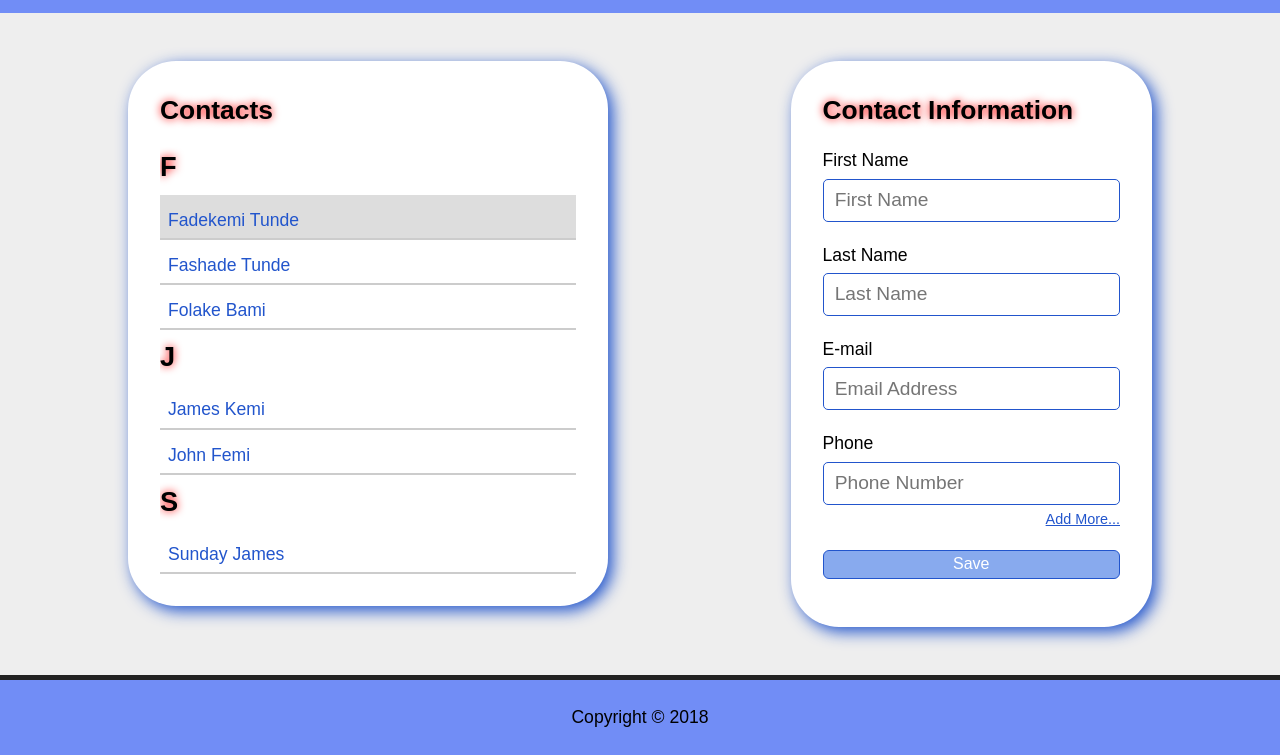
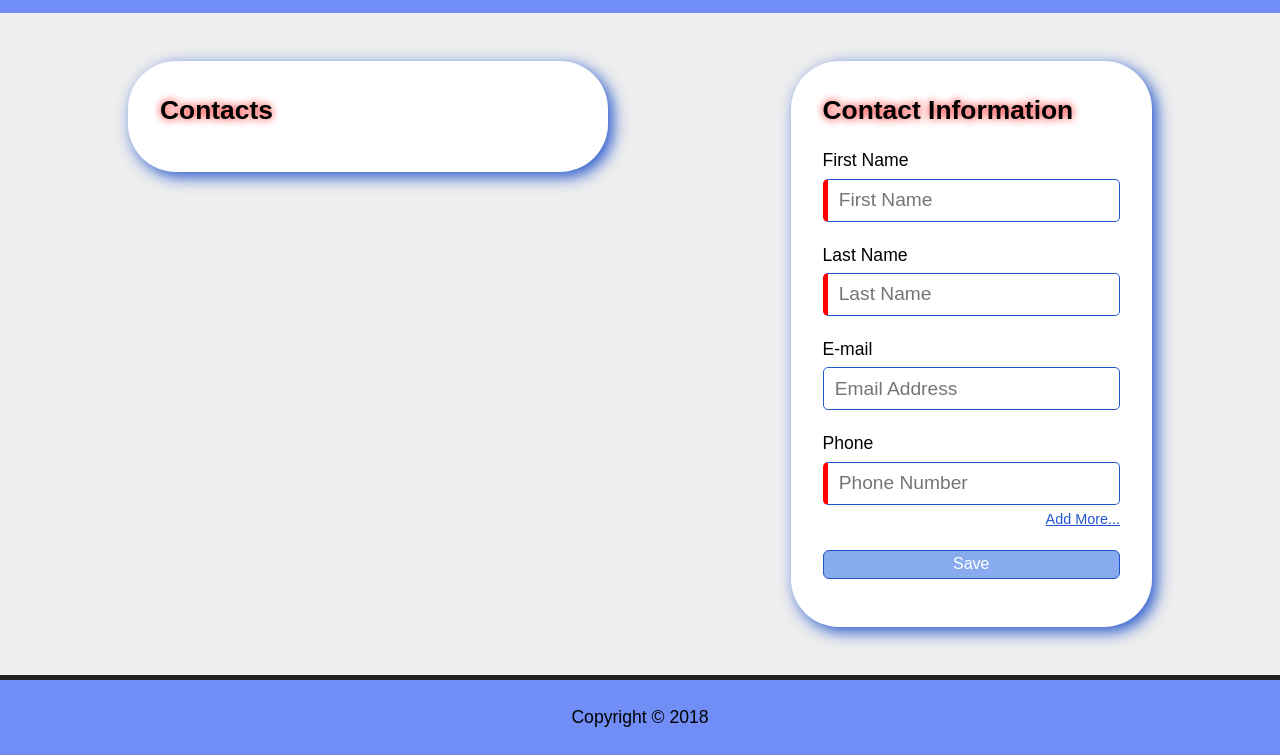
Before and after one commit to sudhons/My-Contacts-App, a plain HTML site: page index.html in a window 1280 px wide. Both pictures are taken after a click on the link "Add New Contact". Shown: the part 141-896 px from the top of the page. Drawn offline with Linux system fonts and the light colour scheme.

Commit message:
Replaced array with localStorage. Requred field indicated.

```diff
--- a/index.html
+++ b/index.html
@@ -33,11 +33,11 @@
                     <form name="contact-form">
                         <div id="firstname">
                             <label for="firstname">First Name</label>
-                            <input type="text" name="firstname" placeholder="First Name">
+                            <input class="required" type="text" name="firstname" placeholder="First Name">
                         </div>
                         <div id="lastname">
                             <label for="lastname">Last Name</label>
-                            <input type="text" name="lastname" placeholder="Last Name">
+                            <input class="required" type="text" name="lastname" placeholder="Last Name">
                         </div>
                         <div id="email">
                             <label for="email">E-mail</label>
--- a/script.js
+++ b/script.js
@@ -1,42 +1,9 @@
 /* Contacts Collection */
-const contacts = {
-    'Sunday James': {
-        firstName: 'Sunday',
-        lastName: 'James',
-        phones: ['09000000980', '0809999542', '07033007634']
-    },
-    'James Kemi': {
-        firstName: 'James',
-        lastName: 'Kemi',
-        email: 'jae@yahoo.com',
-        phones: ['09033563201', '08042331174', '09033117943']
-    },
-    'Fashade Tunde': {
-        firstName: 'Fashade',
-        lastName: 'Tunde',
-        email: 'faade@yahoo.com',
-        phones: ['07055783218']
-    },
-    'Fadekemi Tunde': {
-        firstName: 'Fadekemi',
-        lastName: 'Tunde',
-        email: 'faade@yahoo.com',
-        phones: ['07051174008']
-    },
-    'Folake Bami': {
-        firstName: 'Folake',
-        lastName: 'Bami',
-        email: 'faade@yahoo.com',
-        phones: ['09054587216']
-    },
-    'John Femi': {
-        firstName: 'John',
-        lastName: 'Femi',
-        email: 'faade@yahoo.com',
-        phones: ['09052167943']
-    },
-};
+if (!localStorage.contacts) {
+    localStorage.contacts = JSON.stringify({});
+}
 
+const contacts = JSON.parse(localStorage.contacts);
 
 /* Contact Class */
 class Contact {
@@ -96,8 +63,11 @@ function getNewContact({firstName = '', lastName = '', email = '', phones = ['']
     phoneNumbers.appendChild(phoneNumberLabel);
 
     /* Puts each member of phones into an Input Element */
-    phones.forEach(phoneNumber => {
+    phones.forEach( (phoneNumber, index) => {
         const newPhoneInput = document.createElement('input');
+        if (index === 0) {
+            newPhoneInput.setAttribute('class', 'required');
+        }
         newPhoneInput.setAttribute('type', 'number');
         newPhoneInput.setAttribute('name', 'phone');
         newPhoneInput.setAttribute('placeholder', 'Phone Number');
@@ -146,6 +116,7 @@ function saveNewContact(event) {
         if (!doesContactNameExit || confirm('This will replace another contact with the same names')) {
             const newContact = new Contact([firstName, lastName, email, phones]); /* Creates/replaces contact */
             contacts[newContact] = newContact;
+            localStorage.contacts = JSON.stringify(contacts);
 
             /* Displays the new contact details */
             displayContacts(Object.keys(contacts).sort(), newContact.toString());
@@ -168,7 +139,7 @@ function validateContactInputs([firstName, lastName, email, phones]) {
 
     if (!noneEmptyPhones.length) return 'Please supply at least one valid phone number';
 
-    if (!noneEmptyPhones.every(phone => phone.match(/^\+?\d{9,16}/))) return 'At least one phone number is invalid';
+    if (!noneEmptyPhones.every(phone => phone.match(/^\+?\d{9,16}/))) return 'Phone number(s) is invalid';
 }
 
 
@@ -224,11 +195,15 @@ function showContactDetails(event) {
 /* Shows the details of the highlighted contact */
 function showHighligtedContactDetails() {
     const contactDetailList = document.querySelector('#contact-detail ul');
+
+    newContactSection.style.display = 'none';
+
     contactDetailList.innerHTML = ''; /* Clears away the details of an intial contact */
 
     /* If no contact is highlighted, hides the edit and delete bottons */
     if (!document.querySelector('#highlight')) {
         document.querySelector('#alter-btns').style.display = 'none';
+        contactDetailSection.style.display = 'none';
         return;
     }
 
@@ -254,7 +229,6 @@ function showHighligtedContactDetails() {
 
     document.querySelector('#alter-btns').style.display = '';
 
-    newContactSection.style.display = 'none';
     contactDetailSection.style.display = '';
 }
 
@@ -293,6 +267,7 @@ function editContact(event) {
 function deleteContact(event) {
     if (confirm(`You are about to delete a contact, This can't be undone`)) {
         delete contacts[document.querySelector('#highlight').innerText];
+        localStorage.contacts = JSON.stringify(contacts);
 
         const searchInput = document.querySelector('#search').value;
         searchInput ? searchNames() : displayContacts(Object.keys(contacts).sort());
--- a/style.css
+++ b/style.css
@@ -93,6 +93,10 @@ input {
 
 .btn-delete:hover {
     background-color: darkred;
+}
+
+.required {
+    border-left: 5px solid red;
 }
 
 .main-content {
```
